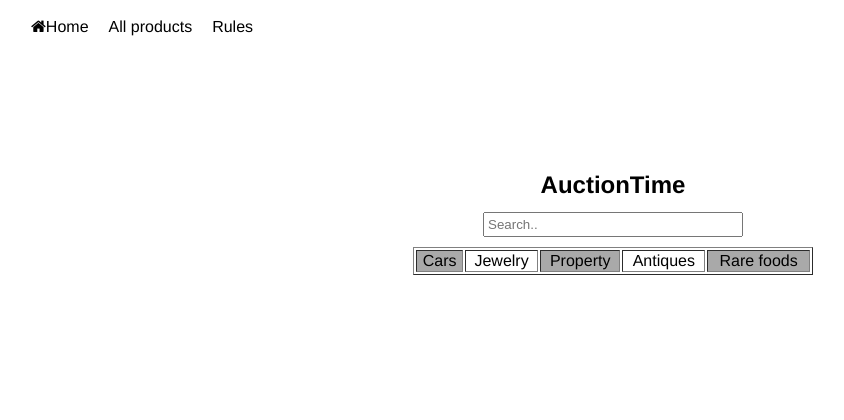
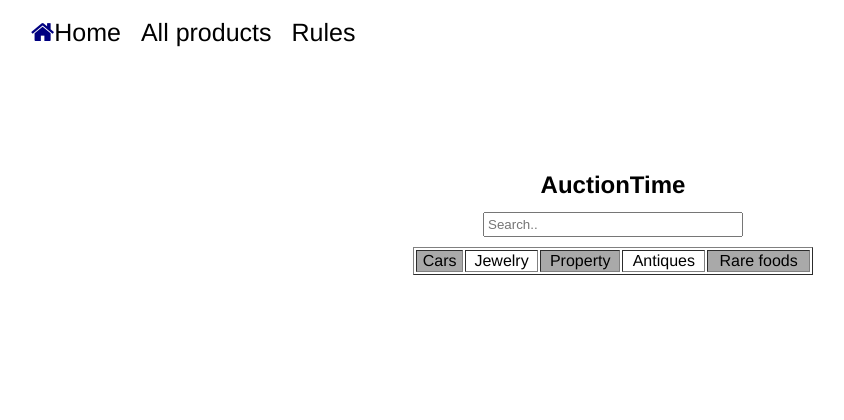
Before and after one commit to normangarder/Oksjoni-sait, a PHP site: page / in a window 1280 px wide. Shown: the top 420 px of the page, without its empty margins (27-871 px from the left). Run offline with PHP 8.4, Linux system fonts and the light colour scheme; some libraries are stand-ins or nearby versions.

Commit message:
Update styles.css

```diff
--- a/HTML/CSS/styles.css
+++ b/HTML/CSS/styles.css
@@ -25,11 +25,14 @@ ul {
 li {
 	float: left;
 	padding: 10px;
+	font-size: 25px;
 }
 li:nth-child(1)::before {
 	content: '\f015';
 	text-decoration: inherit;
+	color: navy;
 	font-family: "FontAwesome"
+
 
 
 
```
